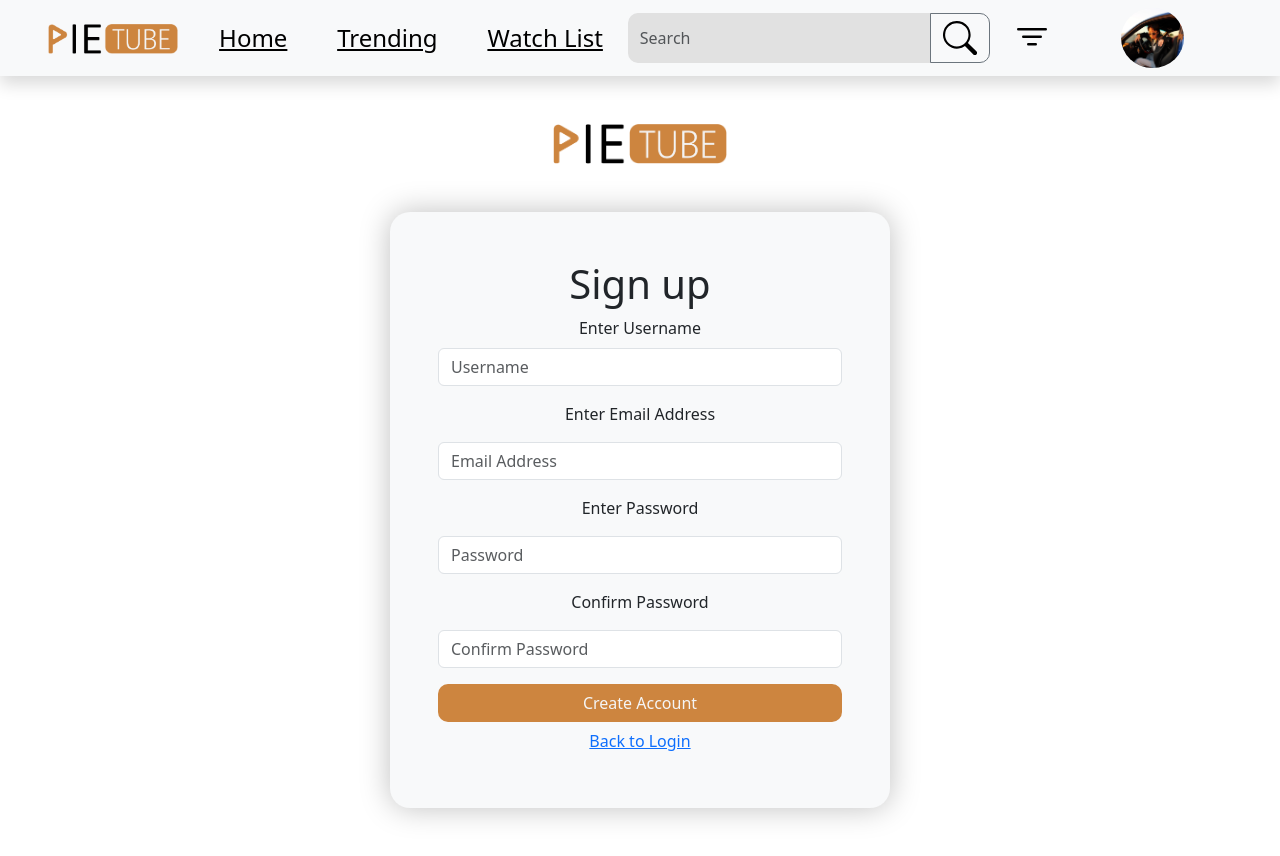
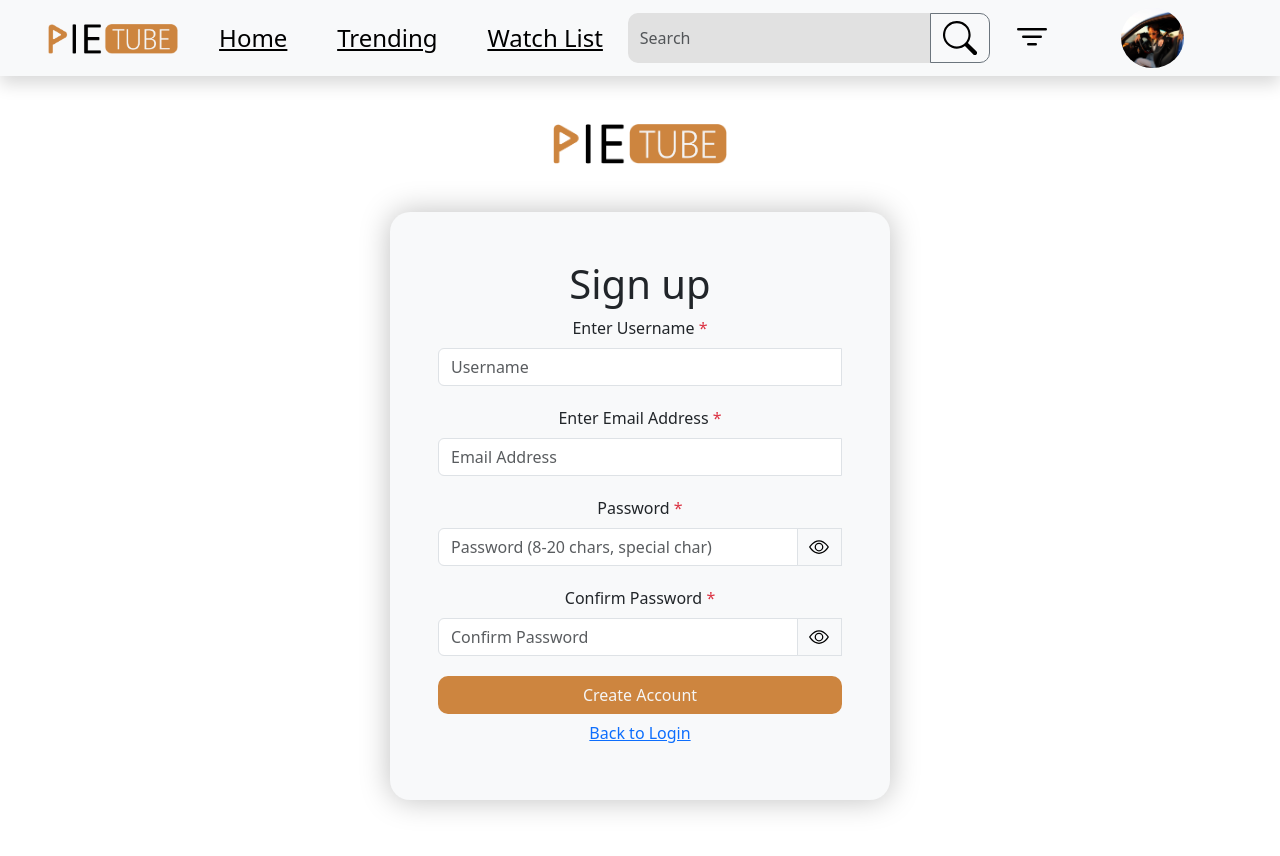
Before and after one commit to CS4800-PIEDevStudios/PieTube, a React (Vite) app in the folder Frontend/: page /Signup in a window 1280 px wide. Built offline with nearby package versions, Linux system fonts and the light colour scheme.

Commit message:
Alerts like error messages
Sign page have error messages. Changeusername ensures that there is no same usernames. Login with alerts.

```diff
--- a/Frontend/src/components/Signup.jsx
+++ b/Frontend/src/components/Signup.jsx
@@ -1,7 +1,7 @@
-import React, { useState } from 'react';
+import React, { useState, useEffect } from 'react';
 import { useNavigate } from 'react-router-dom';
-import { Form, InputGroup, Button } from 'react-bootstrap';
-import axios from 'axios';
+import { Form, InputGroup, Button, Alert } from 'react-bootstrap';
+import { Eye, EyeSlash } from "react-bootstrap-icons";
 import axiosInstance from '../axiosConfig.js'
 
 const Signup = () => {
@@ -11,35 +11,139 @@ const Signup = () => {
   const [password, setPassword] = useState('');
   const [confirmPassword, setConfirmPassword] = useState('');
   const [displayMessage, setDisplayMessage] = useState('');
+  const [emailAvailable, setEmailAvailable] = useState(null);
+  const [usernameAvailable, setUsernameAvailable] = useState(null);
+  const [showPasswords, setShowPasswords] = useState({password: false, confirmPassword: false});
+  const [errors, setErrors] = useState({username: '', email: '', password: '', confirmPassword: ''});
 
   // Navigation hook
   const navigate = useNavigate();
 
-
-  const handleEmailChange = (event) => {
-    setEmailAddress(event.target.value);
+  // Toggle password visibility
+  const togglePasswordVisibility = (field) => {
+    setShowPasswords(prevState => ({
+      ...prevState,
+      [field]: !prevState[field]
+    }));
   };
 
-  const handleUsernameChange = (event) => {
-    setUsername(event.target.value);
+  // Check username availability
+  useEffect(() => {
+    const checkUsernameAvailability = async () => {
+      if (username) {
+        try {
+          const response = await axiosInstance.get(`login-api/check-username?username=${username}`);
+          setUsernameAvailable(response.data.available);
+          setErrors(prev => ({...prev, username: response.data.available ? '' : 'Username is already taken'}));
+        } catch (error) {
+          console.error('Error checking username:', error);
+          setUsernameAvailable(null);
+        }
+      } else {
+        setUsernameAvailable(null);
+        setErrors(prev => ({...prev, username: ''}));
+      }
+    };
+
+    const timer = setTimeout(() => {
+      if (username) checkUsernameAvailability();
+    }, 500);
+
+    return () => clearTimeout(timer);
+  }, [username]);
+
+  // Check email availability
+  useEffect(() => {
+    const checkEmailAvailability = async () => {
+      const emailRegex = /^[^\s@]+@[^\s@]+\.[^\s@]+$/;
+      if (emailAddress && emailRegex.test(emailAddress)) {
+        try {
+          const response = await axiosInstance.get(`login-api/check-email?email=${emailAddress}`);
+          setEmailAvailable(response.data.available);
+          setErrors(prev => ({...prev, email: response.data.available ? '' : 'Email is already registered'}));
+        } catch (error) {
+          console.error('Error checking email:', error);
+          setEmailAvailable(null);
+        }
+      } else if (emailAddress) {
+        setErrors(prev => ({...prev, email: 'Please enter a valid email address'}));
+      } else {
+        setEmailAvailable(null);
+        setErrors(prev => ({...prev, email: ''}));
+      }
+    };
+
+    const timer = setTimeout(() => {
+      if (emailAddress) checkEmailAvailability();
+    }, 500);
+
+    return () => clearTimeout(timer);
+  }, [emailAddress]);
+
+  //Password Match
+  useEffect(() => {
+    if (password && confirmPassword && password !== confirmPassword) {
+      setErrors(prev => ({...prev, confirmPassword: 'Passwords do not match'}));
+    } else if (confirmPassword) {
+      setErrors(prev => ({...prev, confirmPassword: ''}));
+    }
+  }, [password, confirmPassword]);
+
+  const validatePassword = (pass) => {
+    const requirements = [
+      { test: pass.length >= 8, message: 'at least 8 characters' },
+      { test: pass.length <= 20, message: 'no more than 20 characters' },
+      { test: /[A-Z]/.test(pass), message: 'one uppercase letter' },
+      { test: /[a-z]/.test(pass), message: 'one lowercase letter' },
+      { test: /[0-9]/.test(pass), message: 'one number' },
+      { test: /[!@#$%^&*]/.test(pass), message: 'one special character' },
+    ];
+
+    return requirements.filter(req => !req.test).map(req => req.message);
   };
 
   const handlePasswordChange = (event) => {
-    setPassword(event.target.value);
-  };
+    const pass = event.target.value;
+    setPassword(pass);
 
-  const handleConfirmPasswordChange = (event) => {
-    setConfirmPassword(event.target.value);
+    const passwordErrors = validatePassword(pass);
+    if (passwordErrors.length > 0) {
+      setErrors(prev => ({
+        ...prev,
+        password: `Password must contain: ${passwordErrors.join(', ')}`
+      }));
+    } else {
+      setErrors(prev => ({...prev, password: ''}));
+    }
   };
 
   const handleSubmit = async (event) => {
     event.preventDefault();
+
+    // Check for empty fields
+    const newErrors = {...errors};
+    if (!username) newErrors.username = 'Username is required';
+    if (!emailAddress) newErrors.email = 'Email is required';
+    if (!password) newErrors.password = 'Password is required';
+    if (!confirmPassword) newErrors.confirmPassword = 'Please confirm your password';
+
+    setErrors(newErrors);
+
+    // Check if there are any errors
+    if (Object.values(newErrors).some(error => error) ||
+        !emailAvailable ||
+        !usernameAvailable ||
+        password !== confirmPassword) {
+      setDisplayMessage('Please fix the errors before submitting.');
+      return;
+    }
 
     try {
       // Send the input data to the Django backend
       const response = await axiosInstance.post('login-api/createAccount', {
         data: {username: username, emailAddress: emailAddress, password: password, confirmPassword: confirmPassword},
       });
+
       setDisplayMessage('Account created successfully!')
       console.log('Response from Django:', response.data);
       navigate("/Login");
@@ -50,67 +154,154 @@ const Signup = () => {
     }
   };
 
+  //Required field asterisk
+  const RequiredField = ({ children }) => (
+    <>
+      {children} <span className="text-danger">*</span>
+    </>
+  );
+
   return (
     <form onSubmit = {handleSubmit}>
-        <div class="p-5 bg-light mb-5" style={{borderRadius: "20px", boxShadow: "0px 0px 30px rgba(0, 0, 0, 0.25)", minWidth:"500px"}}>
+        <div className="p-5 bg-light mb-5" style={{borderRadius: "20px", boxShadow: "0px 0px 30px rgba(0, 0, 0, 0.25)", minWidth:"500px"}}>
           {/* Header */}
           <h1>Sign up</h1>
+
+          {displayMessage && (
+          <Alert variant={displayMessage.includes('successfully') ? 'success' : 'danger'}>
+            {displayMessage}
+          </Alert>
+        )}
+
           {/* Input forms */}
-          <div class="text-left">
+          <div className="text-left">
             {/* Username */}
-            <Form.Label htmlFor="basic-url">Enter Username</Form.Label>
+            <Form.Label htmlFor="username">
+              <RequiredField>Enter Username</RequiredField>
+            </Form.Label>
             <InputGroup className="mb-3">
             <Form.Control
-                type = "text"
-                value = {username}
-                onChange = {handleUsernameChange}
+              id="username"
+              type="text"
+              value={username}
+              onChange={(e) => setUsername(e.target.value)}
               placeholder="Username"
               aria-label="Username"
-                aria-describedby="basic-addon2"
+              isInvalid={!!errors.username}
+              className={usernameAvailable === true ? 'is-valid' : ''}
             />
+            {usernameAvailable === true && (
+              <InputGroup.Text className="bg-success text-white">
+                ✓ Available
+              </InputGroup.Text>
+            )}
+            {usernameAvailable === false && (
+              <InputGroup.Text className="bg-danger text-white">
+                ✗ Taken
+              </InputGroup.Text>
+            )}
+            <Form.Control.Feedback type="invalid">
+              {errors.username}
+            </Form.Control.Feedback>
           </InputGroup>
+
             {/* Email */}
-            <p>Enter Email Address</p>
+            <Form.Label htmlFor="email">
+              <RequiredField>Enter Email Address</RequiredField>
+            </Form.Label>
             <InputGroup className="mb-3">
               <Form.Control
-                type = "text"
-                value = {emailAddress}
-                onChange = {handleEmailChange}
+                id="email"
+                type="email"
+                value={emailAddress}
+                onChange={(e) => setEmailAddress(e.target.value)}
                 placeholder="Email Address"
                 aria-label="Email Address"
-                aria-describedby="basic-addon2"
+                isInvalid={!!errors.email}
+                className={emailAvailable === true ? 'is-valid' : ''}
               />
+              {emailAvailable === true && (
+                <InputGroup.Text className="bg-success text-white">
+                  ✓ Available
+                </InputGroup.Text>
+              )}
+              {emailAvailable === false && (
+                <InputGroup.Text className="bg-danger text-white">
+                  ✗ Taken
+                </InputGroup.Text>
+              )}
+              <Form.Control.Feedback type="invalid">
+                {errors.email}
+              </Form.Control.Feedback>
           </InputGroup>
+
            {/* Password */}
-            <p>Enter Password</p>
+          <Form.Label htmlFor="password">
+              <RequiredField>Password</RequiredField>
+            </Form.Label>
             <InputGroup className="mb-3">
               <Form.Control
-                type = "password"
-                value = {password}
-                onChange = {handlePasswordChange}
-                placeholder="Password"
+                id="password"
+                type={showPasswords.password ? "text" : "password"}
+                value={password}
+                onChange={handlePasswordChange}
+                placeholder="Password (8-20 chars, special char)"
                 aria-label="Password"
-                aria-describedby="basic-addon2"
+                isInvalid={!!errors.password}
               />
+              <InputGroup.Text
+                as="button"
+                type="button"
+                onClick={() => togglePasswordVisibility('password')}
+                style={{
+                  cursor: "pointer",
+                  background: "transparent",
+                  borderLeft: "none"
+                }}
+              >
+                {showPasswords.password ? <EyeSlash size={20} /> : <Eye size={20} />}
+              </InputGroup.Text>
+              <Form.Control.Feedback type="invalid">
+                {errors.password}
+              </Form.Control.Feedback>
             </InputGroup>
+
             {/* Confirm password */}
-            <p>Confirm Password</p>
+            <Form.Label htmlFor="confirmPassword">
+              <RequiredField>Confirm Password</RequiredField>
+            </Form.Label>
             <InputGroup className="mb-3">
               <Form.Control
-                type = "password"
-                value = {confirmPassword}
-                onChange = {handleConfirmPasswordChange}
+                id="confirmPassword"
+                type={showPasswords.confirmPassword ? "text" : "password"}
+                value={confirmPassword}
+                onChange={(e) => setConfirmPassword(e.target.value)}
                 placeholder="Confirm Password"
                 aria-label="Confirm Password"
-                aria-describedby="basic-addon2"
+                isInvalid={!!errors.confirmPassword}
               />
+              <InputGroup.Text
+                as="button"
+                type="button"
+                onClick={() => togglePasswordVisibility('confirmPassword')}
+                style={{
+                  cursor: "pointer",
+                  background: "transparent",
+                  borderLeft: "none"
+                }}
+              >
+                {showPasswords.confirmPassword ? <EyeSlash size={20} /> : <Eye size={20} />}
+              </InputGroup.Text>
+              <Form.Control.Feedback type="invalid">
+                {errors.confirmPassword}
+              </Form.Control.Feedback>
             </InputGroup>
+
             {/* Buttons */}
             <button class="custom-btn" type="submit">Create Account</button>
             <Button variant="link" onClick={() => navigate("/Login")}> Back to Login </Button>
           </div>
         </div>
-        <div>{displayMessage}</div>
     </form>
   );
 };
--- a/Frontend/src/index.css
+++ b/Frontend/src/index.css
@@ -648,4 +648,30 @@ body {
   .search-result-header-text {
     font-size: 1.5rem;
   }
+
+
+}/* Error message styling */
+.invalid-feedback {
+  white-space: normal !important;
+  word-wrap: break-word !important;
+  max-width: 100% !important;
+  display: block !important;
+  text-align: left !important;
 }
+
+/* Form container constraints */
+.p-5 {
+  max-width: 500px;
+  width: 100%;
+  box-sizing: border-box;
+}
+
+/* Input group constraints */
+.input-group {
+  max-width: 100%;
+}
+
+/* Form control constraints */
+.form-control {
+  max-width: 100%;
+}
```
Also changed, not shown: Frontend/src/components/Changepassword.jsx (+31 -5 lines), Frontend/src/components/Changeusername.jsx (+20 -1 lines), Frontend/src/components/Login.jsx (+10 -1 lines). Lines whose indentation alone changed are shown as unchanged.
